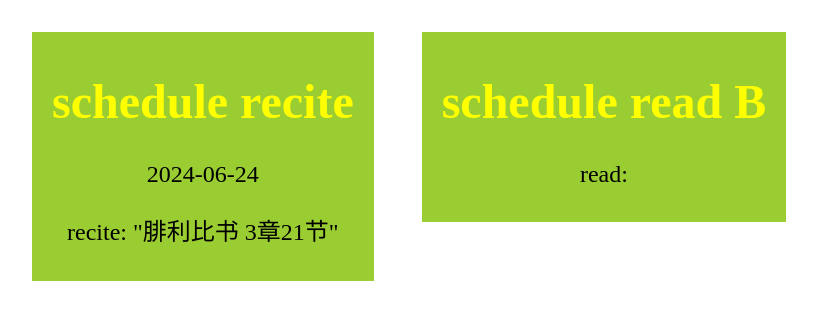
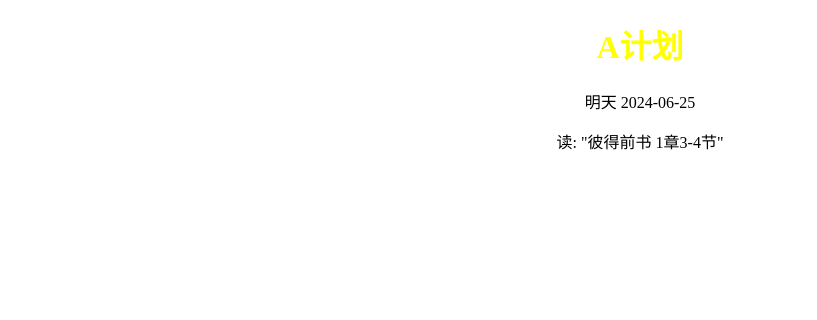
Before and after one commit to zextmayamaya/zextmayamaya.github.io, a plain HTML site: page index.html in a window 1280 px wide. Shown: the whole page, without its empty margins (0-817 px from the left). Drawn offline with Linux system fonts and the light colour scheme.

Commit message:
update index.html

```diff
--- a/index.html
+++ b/index.html
@@ -7,34 +7,24 @@
 </head>
 <body>
 	<div>
-		<h1>schedule recite</h1>
-		<p>
-2024-06-24
+		<h1>A计划</h1>
+		<p>明天
+2024-06-25
 		</p>
-		<p>recite:
-"腓利比书 3章21节"
-		</p>
-	</div>
-	<div>
-		<h1>schedule read B</h1>
-		<p>
-
-		</p>
-		<p>read:
-
+		<p>读:
+"彼得前书 1章3-4节"
 		</p>
 	</div>
 	<style>
 		h1,p{	text-align: center;}
 		h1{	color: yellow;}
-		div{
+6月25日
 			min-width: 10em;
 			max-width: 20em;
-			margin: 1em;
+西 1章 读三遍
 			background-color: yellowgreen;
 			padding: 10px 20px;
 			font-size: 1.5em;
-			float: left;
 		}
 	</style>
 
```
